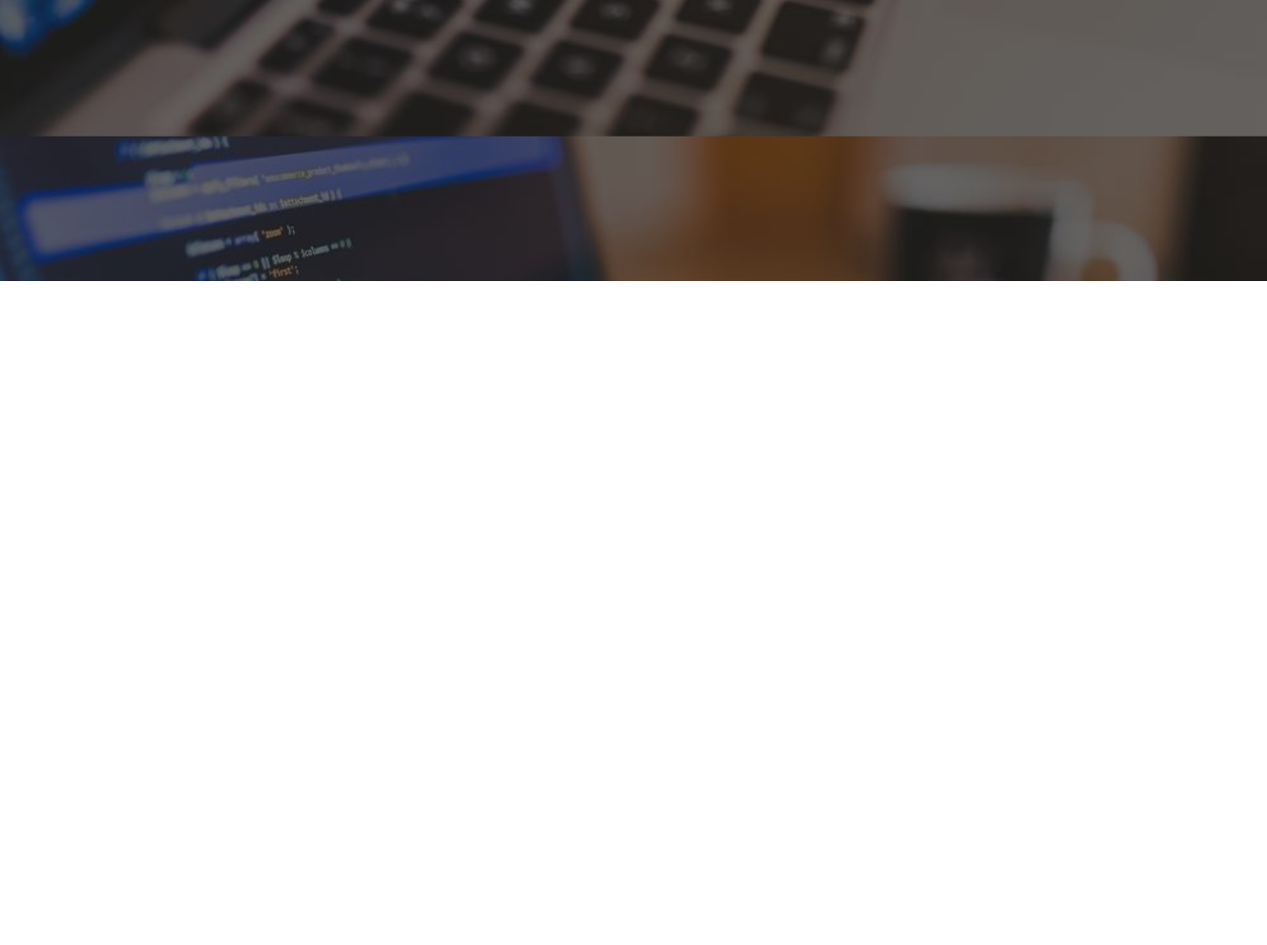
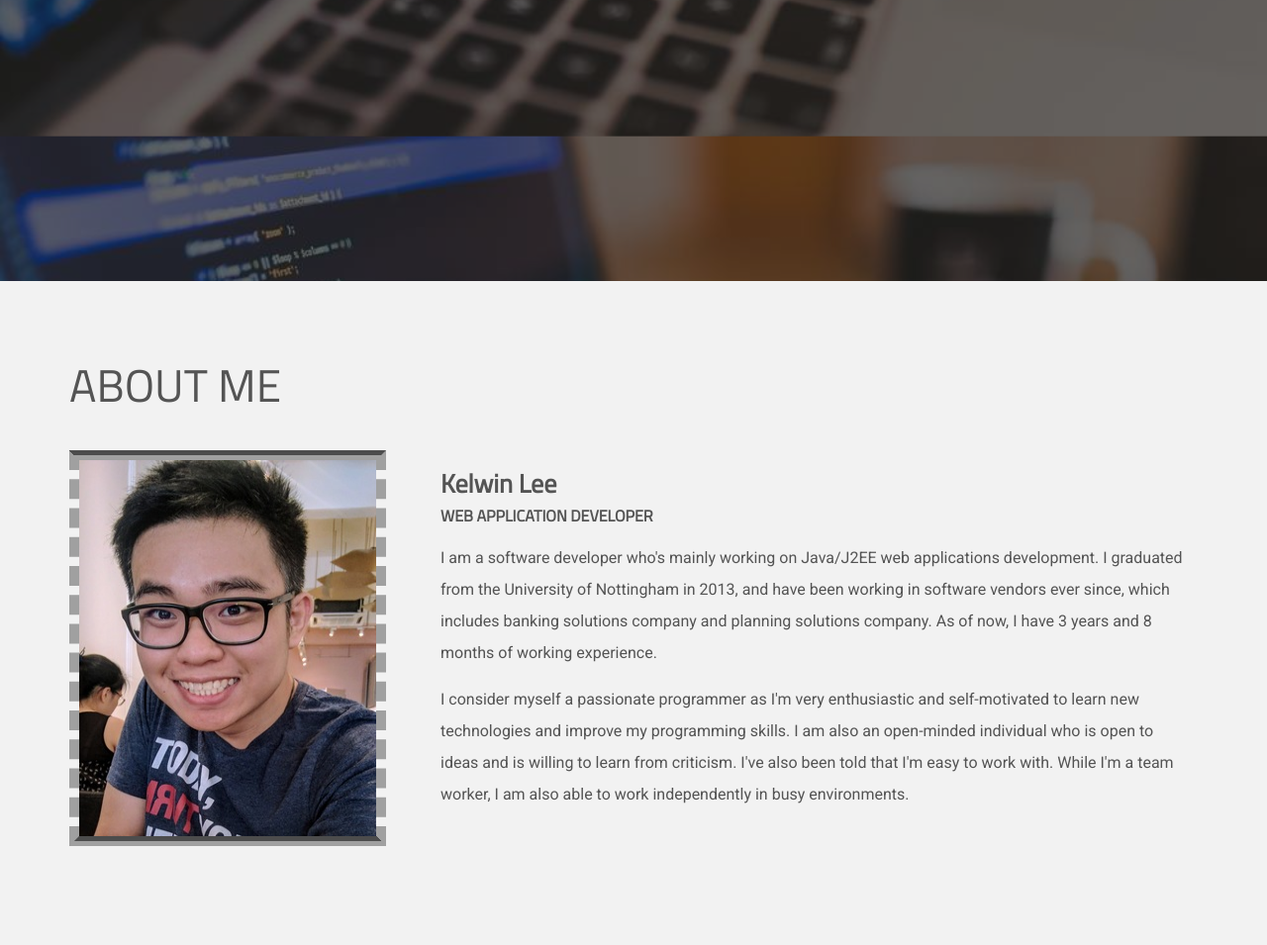
Before and after one commit to Cuzzie/cuzziekelwinlee-angular, a plain HTML site: page index.html in a window 1280 px wide. Shown: the part 716-1671 px from the top of the page at 99% size. Before the commit the page ends 1000 px from the top, so only its background shows below. Drawn offline with nearby package versions, Linux system fonts and the light colour scheme.

Commit message:
Added about me directive, controller and JSON data

```diff
--- /dev/null
+++ b/directives/app-aboutme.html
@@ -0,0 +1,20 @@
+<div id="about-me" class="about-me">
+  <div class="container">
+    <h2 class="wow fadeInLeft">About Me</h2>
+    <div class="row">
+      <div class="about-me-img-div col-md-4 wow fadeInLeft">
+        <img ng-src="{{aboutMeCtrl.aboutMe.imageSrc}}" alt="Me again!">
+      </div>
+      <div class="col-md-8 wow fadeInRight" data-wow-delay="300ms">
+        <h3>{{aboutMeCtrl.aboutMe.aboutMeTitle}}</h3>
+        <h4>{{aboutMeCtrl.aboutMe.aboutMeSubtitle}}</h4>
+        <p>
+          {{aboutMeCtrl.aboutMe.aboutMeText}}
+        </p>
+        <p>
+          {{aboutMeCtrl.aboutMe.aboutMeText2}}
+        </p>
+      </div>
+    </div>
+  </div>
+</div>
--- a/index.html
+++ b/index.html
@@ -31,6 +31,9 @@
   <!-- Header section -->
   <app-header></app-header>
 
+  <!-- About me section -->
+  <app-aboutme></app-aboutme>
+
   <!-- Include angular JS library -->
   <script type="text/javascript" src="js/angular.min.js"></script>
   <!-- Include angular JS script -->
--- a/js/app.js
+++ b/js/app.js
@@ -47,4 +47,21 @@
       controllerAs: "headerCtrl"
     };
   });
+
+  app.directive("appAboutme", function(){
+    return {
+      restrict: "E",
+      templateUrl: "directives/app-aboutme.html",
+      controller: function(){
+        this.aboutMe = {
+          imageSrc: "images/myphotocrop2.jpg",
+          aboutMeTitle: "Kelwin Lee",
+          aboutMeSubtitle: "Web Application Developer",
+          aboutMeText: "I am a software developer who's mainly working on Java/J2EE web applications development. I graduated from the University of Nottingham in 2013, and have been working in software vendors ever since, which includes banking solutions company and planning solutions company. As of now, I have 3 years and 8 months of working experience.",
+          aboutMeText2: "I consider myself a passionate programmer as I'm very enthusiastic and self-motivated to learn new technologies and improve my programming skills. I am also an open-minded individual who is open to ideas and is willing to learn from criticism. I've also been told that I'm easy to work with. While I'm a team worker, I am also able to work independently in busy environments."
+        };
+      },
+      controllerAs: "aboutMeCtrl"
+    };
+  });
 })();
```
